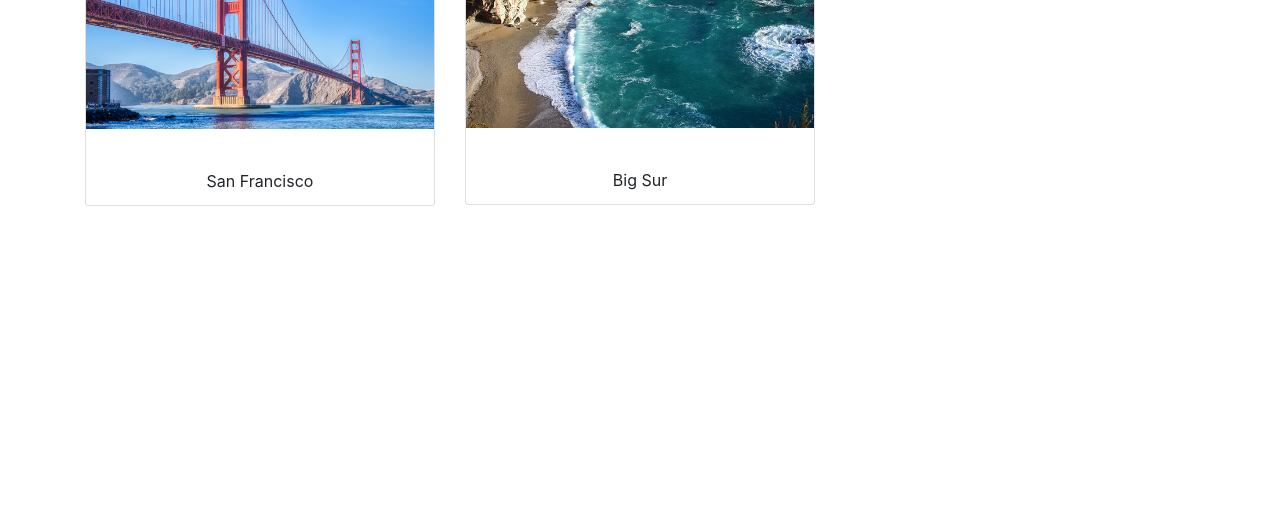
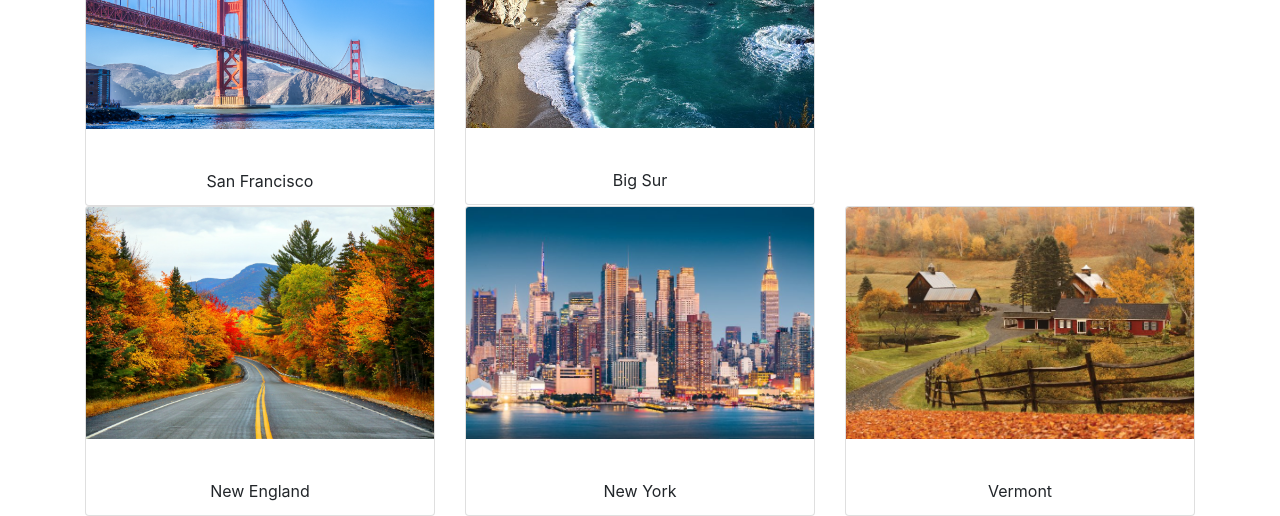
Before and after one commit to Mona-S/image-gallery, a plain HTML site: page index.html in a window 1280 px wide. Shown: the part 434-950 px from the top of the page. Before the commit the page ends 800 px from the top, so only its background shows below. Drawn offline with nearby package versions, Linux system fonts and the light colour scheme.

Commit message:
added more images on another row

```diff
--- a/index.html
+++ b/index.html
@@ -72,6 +72,31 @@
                     </div>
                 </div>
             </div>
+
+
+            <div class="row">
+                    <div class="col-4">
+                        <div class="card">
+                            <img class="card-img-top" src="./images/new-england.jpg" alt="sanfran">
+                            <div class="card-body"></div>
+                            <p class="card-title text-center">New England</p>
+                        </div>
+                    </div>
+                    <div class="col-4">
+                        <div class="card">
+                            <img class="card-img-top" src="./images/nyc.jpg" alt="bigsur">
+                            <div class="card-body"></div>
+                            <p class="card-title text-center">New York</p>
+                        </div>
+                    </div>
+                    <div class="col-4">
+                        <div class="card">
+                            <img class="card-img-top" src="./images/vermont.jpg" alt="la">
+                            <div class="card-body"></div>
+                            <p class="card-title text-center">Vermont</p>
+                        </div>
+                    </div>
+                </div>
         </div>
 
 
```
Also changed, not shown: images/new-england.jpg (added), images/nyc.jpg (added), images/vermont.jpg (added).
